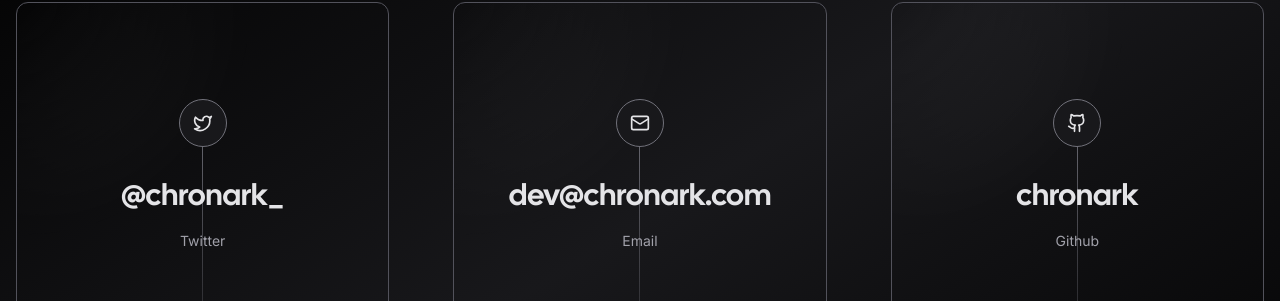
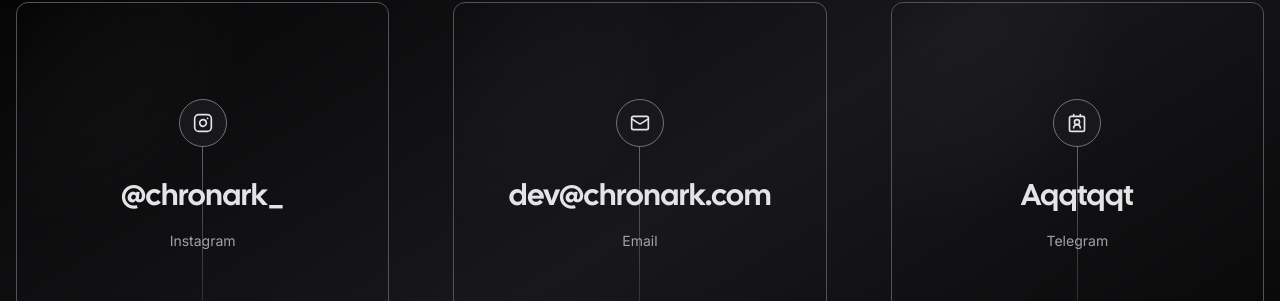
Before and after one commit to Bluecoolclouds/nextjs-portfolio-pageview-counter, a Next.js app: page /contact in a window 1280 px wide. Shown: the part 177-478 px from the top of the page. Built offline with nearby package versions, Linux system fonts and the light colour scheme; no server answers; what tailwindcss-debug-screens would draw is missing.

Commit message:
Update page.tsx

```diff
--- a/app/contact/page.tsx
+++ b/app/contact/page.tsx
@@ -1,14 +1,14 @@
 "use client";
-import { Github, Mail, Twitter } from "lucide-react";
+import { Contact2, Mail, Instagram } from "lucide-react";
 import Link from "next/link";
 import { Navigation } from "../components/nav";
 import { Card } from "../components/card";
 
 const socials = [
 	{
-		icon: <Twitter size={20} />,
+		icon: <Instagram size={20} />,
 		href: "https://twitter.com/chronark_",
-		label: "Twitter",
+		label: "Instagram",
 		handle: "@chronark_",
 	},
 	{
@@ -18,10 +18,10 @@
 		handle: "dev@chronark.com",
 	},
 	{
-		icon: <Github size={20} />,
+		icon: <Contact2 size={20} />,
 		href: "https://github.com/chronark",
-		label: "Github",
-		handle: "chronark",
+		label: "Telegram",
+		handle: "Aqqtqqt",
 	},
 ];
 
```
